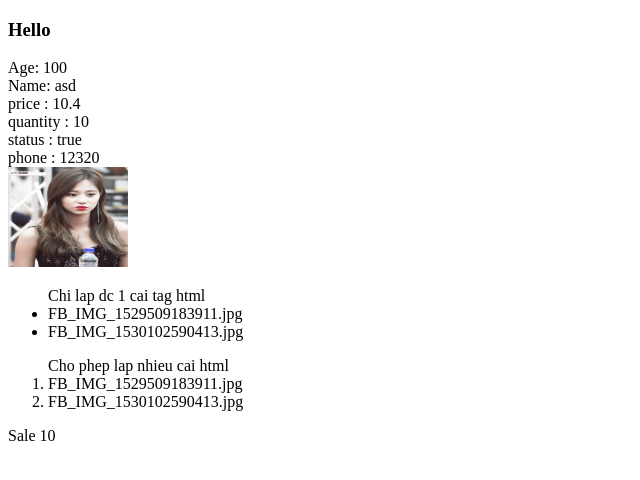
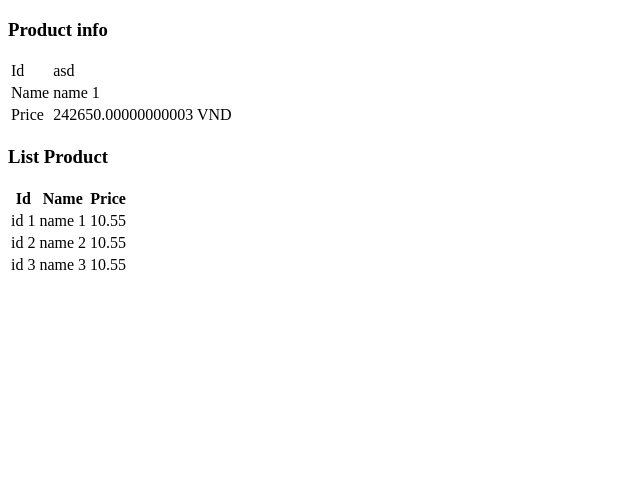
Before and after one commit to dungnt0810/learn-FE, an Angular app in the folder Demo/HelloWorld/: page / in a window 1280 px wide. Shown: the top 480 px of the page, without its empty margins (0-640 px from the left). Built offline with nearby package versions, Linux system fonts and the light colour scheme.

Commit message:
work with object
demo 2

```diff
--- a/Demo/HelloWorld/src/app/app.module.ts
+++ b/Demo/HelloWorld/src/app/app.module.ts
@@ -5,17 +5,19 @@ import { NgModule } from '@angular/core';
 import { AppRoutingModule } from './app-routing.module';
 import { AppComponent } from './app.component';
 import { DemoComponent } from './demo.component';
+import { Demo2Component } from './demo2.component';
 
 @NgModule({
   declarations: [
     AppComponent,
-    DemoComponent
+    DemoComponent,
+    Demo2Component,
   ],
   imports: [
     BrowserModule,
     AppRoutingModule
   ],
   providers: [],
-  bootstrap: [DemoComponent]
+  bootstrap: [Demo2Component]
 })
 export class AppModule { }
--- /dev/null
+++ b/Demo/HelloWorld/src/app/demo2.component.html
@@ -0,0 +1,31 @@
+<h3>Product info</h3>
+<table>
+    <tr>
+        <td>Id</td>
+        <td>{{product.id}}</td>
+    </tr>
+    <tr>
+        <td>Name</td>
+        <td>{{product.name}}</td>
+    </tr>
+    <tr>
+        <td>Price</td>
+        <td>{{product.price * 23000}} VND</td>
+    </tr>
+</table>
+
+<h3>List Product</h3>
+<table>
+    <tr>
+        <th>Id</th>
+        <th>Name</th>
+        <th>Price</th>
+    </tr>
+    <ng-container *ngFor="let p of products">
+        <tr>
+            <td>{{p.id}}</td>
+            <td>{{p.name}}</td>
+            <td>{{p.price}}</td>
+        </tr>
+    </ng-container>
+</table>
--- /dev/null
+++ b/Demo/HelloWorld/src/app/demo2.component.ts
@@ -0,0 +1,39 @@
+import { Product } from './entities/product.entity';
+import { Component, OnInit } from '@angular/core';
+
+@Component({
+    selector: 'app-root',
+    templateUrl: './demo2.component.html',
+
+})
+
+export class Demo2Component implements OnInit {
+    product: Product;
+    products: Product[];
+
+    ngOnInit() {
+        this.product = {
+            id: "asd",
+            name: "name 1",
+            price: 10.55,
+        };
+
+        this.products = [
+            {
+                id: "id 1",
+                name: "name 1",
+                price: 10.55,
+            },
+            {
+                id: "id 2",
+                name: "name 2",
+                price: 10.55,
+            },
+            {
+                id: "id 3",
+                name: "name 3",
+                price: 10.55,
+            }
+        ];
+    }
+}
--- /dev/null
+++ b/Demo/HelloWorld/src/app/entities/product.entity.ts
@@ -0,0 +1,6 @@
+export class Product{
+    id: string;
+    name: string;
+    price: number;
+
+}
```
